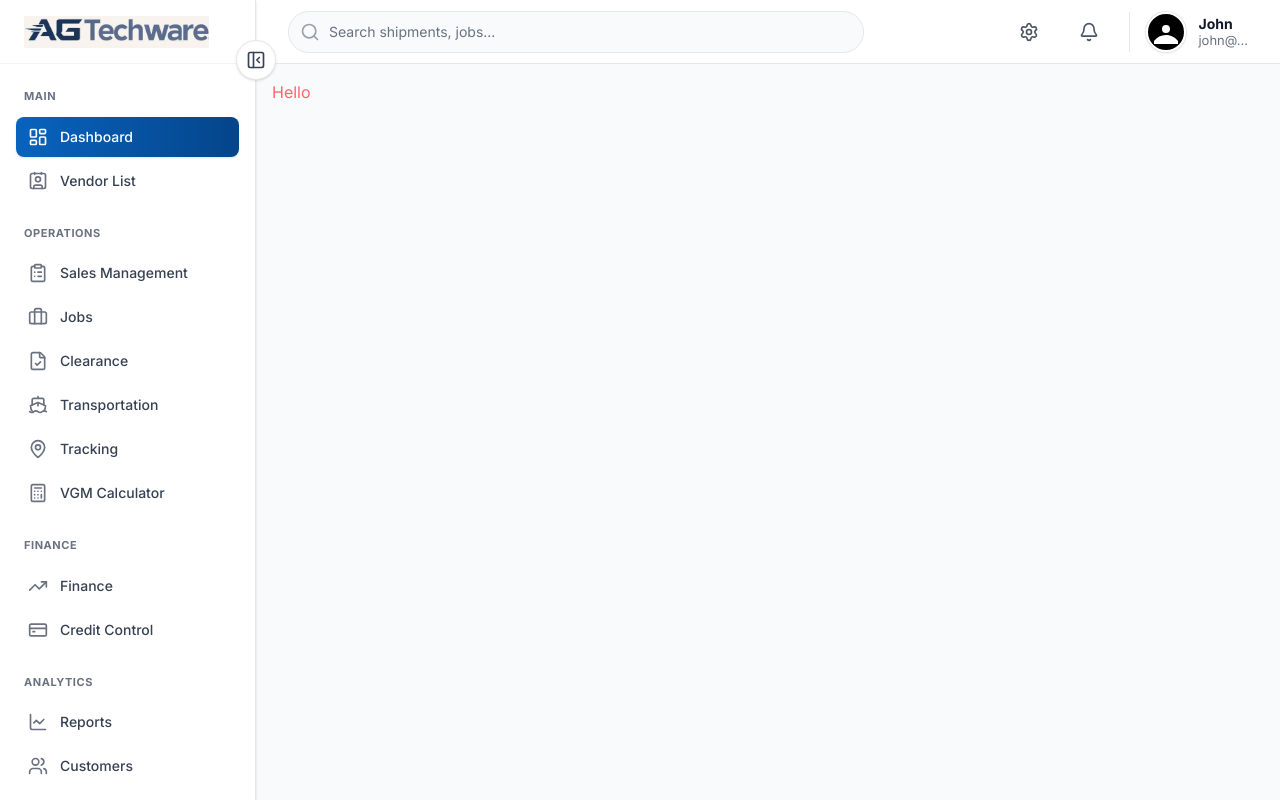
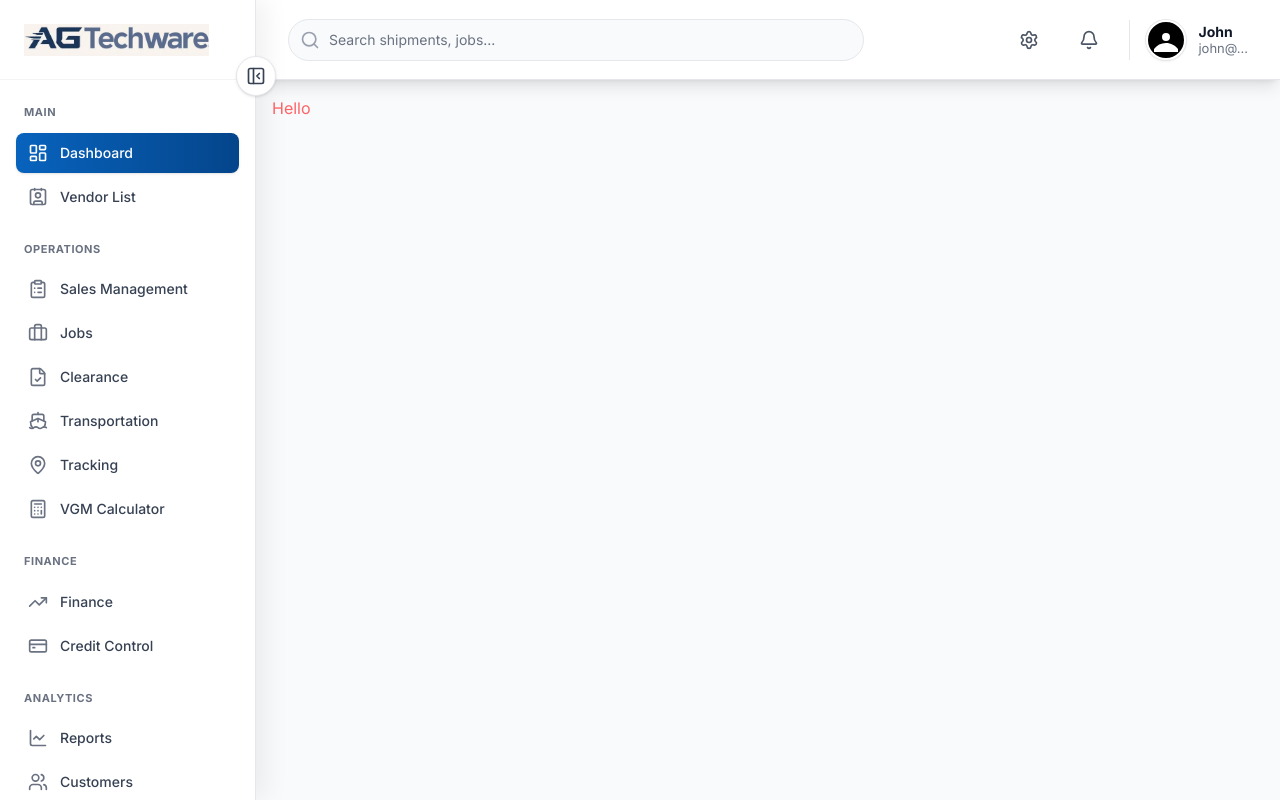
Before and after one commit to Meeraj29/Ag_Techware_Dashboard, a Next.js app in the folder client/: page / in a window 1280 px wide. Built offline with nearby package versions, Linux system fonts and the light colour scheme; no server answers.

Commit message:
some changes fixed

```diff
--- a/client/package.json
+++ b/client/package.json
@@ -9,6 +9,7 @@
     "lint": "eslint"
   },
   "dependencies": {
+    "@reduxjs/toolkit": "^2.12.0",
     "class-variance-authority": "^0.7.1",
     "clsx": "^2.1.1",
     "lucide-react": "^1.22.0",
@@ -16,6 +17,7 @@
     "react": "19.2.4",
     "react-dom": "19.2.4",
     "react-icons": "^5.6.0",
+    "react-redux": "^9.3.0",
     "tailwind-merge": "^3.6.0"
   },
   "devDependencies": {
--- a/client/src/app/common/AppLayout.tsx
+++ b/client/src/app/common/AppLayout.tsx
@@ -32,9 +32,8 @@ export default function AppLayout({
 
       {/* Sidebar */}
       <div
-        className={`fixed inset-y-0 left-0 z-50 transform bg-white transition-all duration-300 ease-in-out lg:relative lg:translate-x-0 ${
-          sidebarOpen ? "translate-x-0" : "-translate-x-full"
-        } w-64 ${isCollapsed ? "lg:w-20" : "lg:w-64"}`}
+        className={`fixed inset-y-0 left-0 z-50 transform bg-white transition-all duration-300 ease-in-out lg:relative lg:translate-x-0 ${sidebarOpen ? "translate-x-0" : "-translate-x-full"
+          } w-64 ${isCollapsed ? "lg:w-20" : "lg:w-64"}`}
       >
         <SideBar
           onClose={() => setSidebarOpen(false)}
@@ -44,7 +43,7 @@ export default function AppLayout({
         {/* Desktop Collapse Toggle */}
         <button
           onClick={toggleCollapse}
-          className="absolute -right-5 top-10 cursor-pointer z-50 hidden h-10 w-10 items-center justify-center rounded-full border border-gray-200 bg-white shadow-sm hover:bg-gray-50 lg:flex text-gray-700 transition-transform hover:scale-105"
+          className="absolute -right-5 top-14 cursor-pointer z-50 hidden h-10 w-10 items-center justify-center rounded-full border border-gray-200 bg-white shadow-sm hover:bg-gray-50 lg:flex text-gray-700 transition-transform hover:scale-105"
         >
           {isCollapsed ? (
             <PanelLeftOpen className="h-5 w-5" />
--- a/client/src/app/common/NavBar.tsx
+++ b/client/src/app/common/NavBar.tsx
@@ -2,7 +2,7 @@ import { Search, Settings, Bell, Menu } from "lucide-react";
 
 export default function NavBar({ onMenuClick }: { onMenuClick?: () => void }) {
   return (
-    <header className="flex h-16 shrink-0 items-center justify-between border-b border-gray-200 bg-white px-4 lg:px-8">
+    <header className="flex h-20 shrink-0 items-center justify-between border-b border-gray-200 bg-white shadow-lg px-4 lg:px-8 z-10 relative">
       {/* Left side: Mobile menu toggle + Search */}
       <div className="flex items-center flex-1 gap-4">
         <button
--- a/client/src/app/common/SideBar.tsx
+++ b/client/src/app/common/SideBar.tsx
@@ -15,9 +15,9 @@ export default function SideBar({
   const pathname = usePathname();
 
   return (
-    <div className="flex h-full flex-col border-r border-gray-200 bg-white shadow-sm overflow-hidden">
+    <div className="flex h-full flex-col border-r border-gray-200 bg-white shadow-[10px_0_24px_rgba(0,0,0,0.06)] overflow-hidden relative z-20">
       {/* Logo Area */}
-      <div className={`flex h-16 items-center border-b border-gray-100 shrink-0 px-6 ${isCollapsed ? 'lg:justify-center lg:px-2' : ''}`}>
+      <div className={`flex h-20 items-center border-b border-gray-100 shrink-0 px-6 ${isCollapsed ? 'lg:justify-center lg:px-2' : ''}`}>
         <span className={`text-xl font-extrabold text-primary italic tracking-tight ${isCollapsed ? 'hidden lg:block' : 'hidden'}`}>
           AG
         </span>
@@ -33,7 +33,7 @@ export default function SideBar({
             </h3>
             {isCollapsed && (
               <div className="mb-3 hidden lg:flex justify-center">
-                 <div className="h-px w-6 bg-gray-200 rounded-full"></div>
+                <div className="h-px w-6 bg-gray-200 rounded-full"></div>
               </div>
             )}
             <ul className={`space-y-1 px-4 ${isCollapsed ? 'lg:px-3' : ''}`}>
@@ -46,13 +46,11 @@ export default function SideBar({
                       href={item.href}
                       onClick={onClose}
                       title={isCollapsed ? item.name : undefined}
-                      className={`flex items-center rounded-lg py-2.5 font-medium transition-colors gap-3 px-3 ${
-                        isCollapsed ? 'lg:justify-center lg:px-2' : ''
-                      } ${
-                        isActive
+                      className={`flex items-center rounded-lg py-2.5 font-medium transition-colors gap-3 px-3 ${isCollapsed ? 'lg:justify-center lg:px-2' : ''
+                        } ${isActive
                           ? "bg-gradiate text-white shadow-sm"
                           : "text-gray-700 hover:bg-gray-100"
-                      }`}
+                        }`}
                     >
                       <Icon className={`shrink-0 h-5 w-5 ${isCollapsed ? 'lg:h-6 lg:w-6' : ''} ${isActive ? "text-white" : "text-gray-500"}`} strokeWidth={2} />
                       <span className={`whitespace-nowrap text-sm ${isCollapsed ? 'lg:hidden' : ''}`}>{item.name}</span>
```
Also changed, not shown: client/src/app/components/dummy.tsx (added), client/src/app/redux/dummy.ts (added), client/src/app/types/dummy.ts (added), client/src/app/utils/dummy.tsx (added), 2 other files (tests, documents, lock files or other folders).
